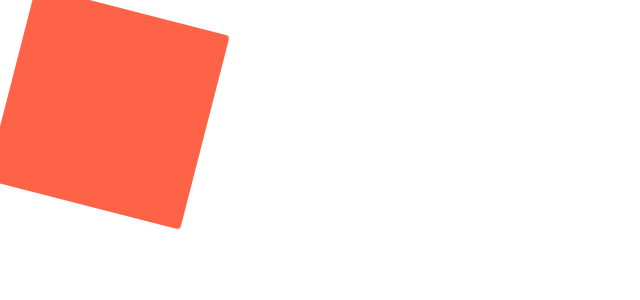
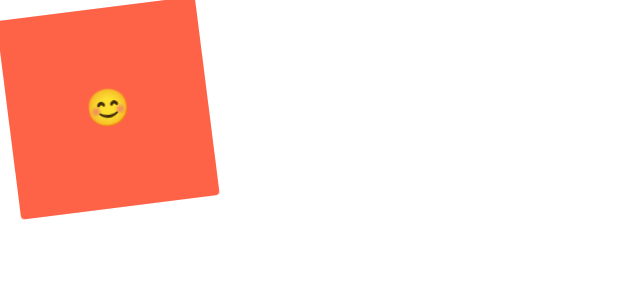
Before and after one commit to yousunzoo/crypto-tracker, a React (Create React App) app: page / in a window 1280 px wide. Shown: the top 300 px of the page, without its empty margins (0-640 px from the left). Built offline with nearby package versions, Linux system fonts and the light colour scheme.

Commit message:
pseudo selectors

```diff
--- a/src/App.js
+++ b/src/App.js
@@ -10,25 +10,39 @@
   border-radius:0px;
 }
 50% {
-  transform : rotate(360deg);
+  transform : rotate(180deg);
   border-radius : 100px;
 }
 100% {
-  transform :rotate(0deg);
+  transform :rotate(360deg);
   border-radius:0px;
 }
 `;
 const Box = styled.div`
+  display: flex;
+  justify-content: center;
+  align-items: center;
   height: 200px;
   width: 200px;
   background-color: tomato;
   animation: ${rotationAnimation} 1s linear infinite;
+  span {
+    font-size: 36px;
+    &:hover {
+      font-size: 70px;
+    }
+    &:active {
+      opacity: 0;
+    }
+  }
 `;
 
 function App() {
   return (
     <Wrapper>
-      <Box />
+      <Box>
+        <span>😊</span>
+      </Box>
     </Wrapper>
   );
 }
@@ -44,3 +58,6 @@
 // 컴포넌트의 태그를 바꾸고 싶은데 스타일은 바꾸고 싶지 않을 때 => 컴포넌트 안에 `as="header"` 작성
 
 // animation
+// pseudo
+// component style 안에 component 안에 있는 다른 element에 target 처리 해줘서 스타일 적용할 수 있다.
+// 꼭 모든 태그를 컴포넌트 처리해줘야 할 필요는 없음
```
